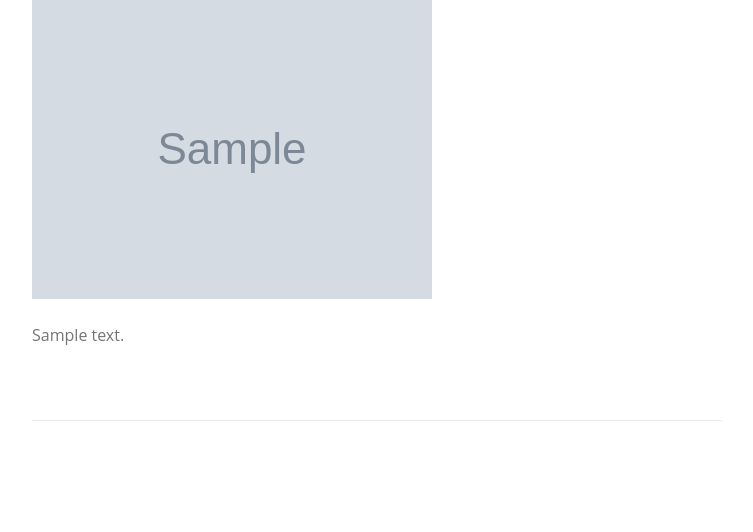
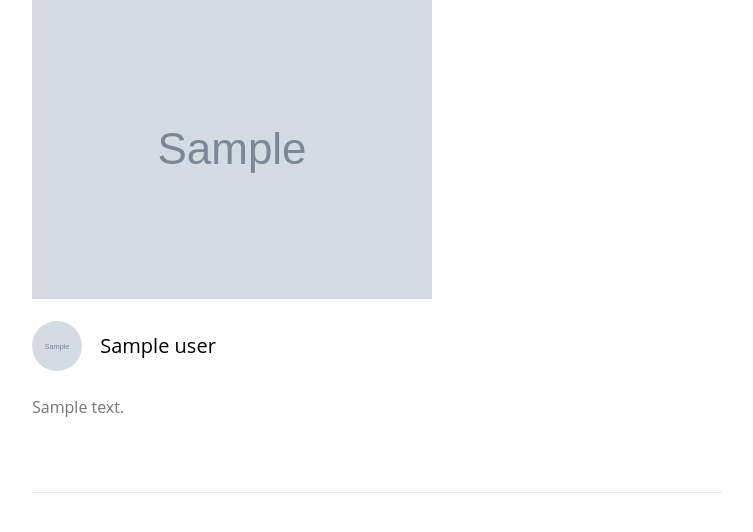
Before and after one commit to mightycastle/django-form-builder, a Django app: template cms/blog/templates/blog/blog_home.html in a window 1280 px wide. Shown: the part 232-764 px from the top of the page, without its empty margins (83-836 px from the left). Run offline with Django 3.2, Linux system fonts and the light colour scheme; the template is opened without the code that fills it: most values are stand-ins (such as "Sample title", 1, 10 or a date in 2020); grey boxes marked "Sample" are stand-in pictures.

Commit message:
Added author information on the blog listing page

```diff
--- a/cms/blog/templates/blog/blog_home.html
+++ b/cms/blog/templates/blog/blog_home.html
@@ -22,6 +22,14 @@
                         </a>
                     </div>
                 {% endif %}
+                <div class="author-row">
+                    <span class="image">
+                        <img src="{{ entry.user.avatar.url }}" width="50" height="50" />
+                    </span>
+                    <span class="name">
+                        {{ entry.user.get_full_name }}
+                    </span>
+                </div>
                 <div>
                     {{ entry.excerpt|safe }}
                 </div>
--- a/static/sass/blog.scss
+++ b/static/sass/blog.scss
@@ -133,6 +133,20 @@
   .article-preview {
     padding: 70px 0;
     border-bottom: 1px solid #eaeaea;
+    .author-row {
+      > .image {
+        > img {
+          @include border-radius(50%);
+        }
+      }
+      > .name {
+        margin-left: 14px;
+        font-size: 20px;
+        vertical-align: middle;
+        color: $black;
+      }
+
+    }
   }
 }
 article {
--- a/static/sass/global/_variables.scss
+++ b/static/sass/global/_variables.scss
@@ -6,6 +6,7 @@ $faint-blue-3: #f3faff;
 $faint-blue-4: #e0effa;
 $orange: #ff8a00;
 $white: #FFFFFF;
+$black: #000000;
 
 
 $font1: 'roble_alt_boldbold';
--- a/static/stylesheets/blog.css
+++ b/static/stylesheets/blog.css
@@ -203,6 +203,17 @@ a:hover, a:visited, a:focus, a:active {
   padding: 70px 0;
   border-bottom: 1px solid #eaeaea;
 }
+.main-section .article-preview .author-row > .image > img {
+  -moz-border-radius: 50%;
+  -webkit-border-radius: 50%;
+  border-radius: 50%;
+}
+.main-section .article-preview .author-row > .name {
+  margin-left: 14px;
+  font-size: 20px;
+  vertical-align: middle;
+  color: #000000;
+}
 
 article .hero-image img {
   max-width: 100%;
```
Also changed, not shown: accounts/admin.py (+12 -0 lines).
